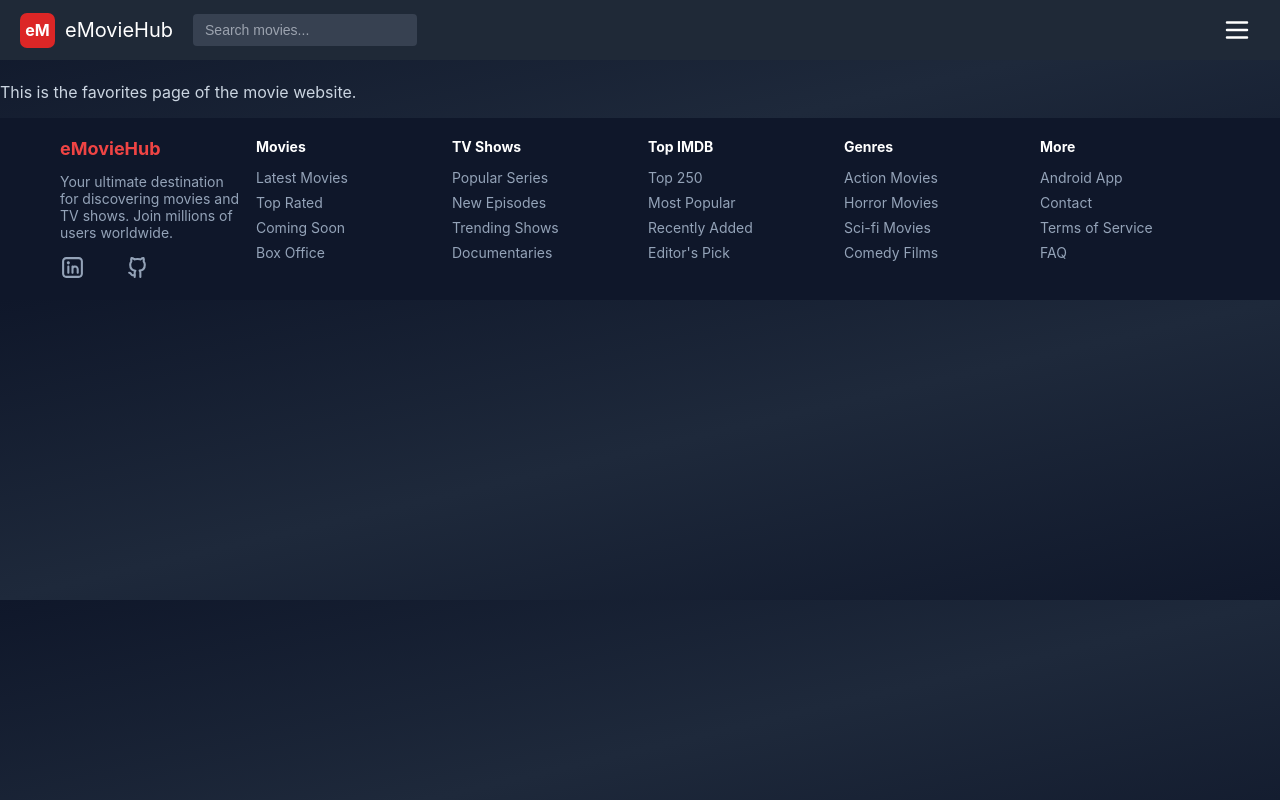
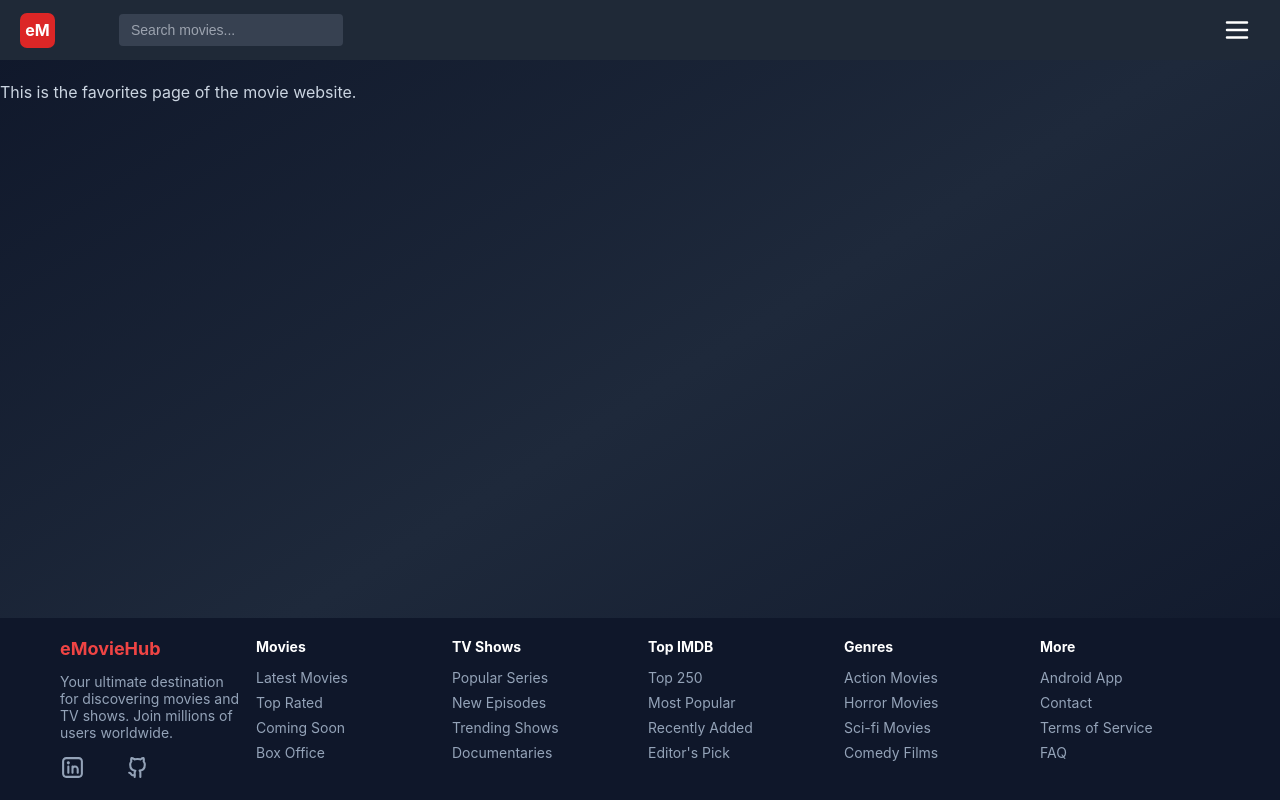
Before and after one commit to N-Adeodatus/movies, a React (Vite) app: page /favorites in a window 1280 px wide. Built offline with nearby package versions, Linux system fonts and the light colour scheme.

Commit message:
improved the layout structure to push the footer to the bottom of the screen

```diff
--- a/components/Navbar.jsx
+++ b/components/Navbar.jsx
@@ -24,7 +24,7 @@
                     <div id="logo">
                         eM
                     </div>
-                    <p id="web-name">eMovieHub</p>
+                    {/* <p id="web-name">eMovieHub</p> */}
                 </div>
             </Link>
 
--- a/src/index.css
+++ b/src/index.css
@@ -2,6 +2,7 @@
   border: 0;
   margin: 0;
   box-sizing: border-box;
+  height: 100vh;
 }
 body {
   border: 0;
@@ -10,9 +11,16 @@
   font-family: 'Inter', sans-serif;
   color: #cbd5e1;
   background: linear-gradient(to bottom right, #0f172a, #1e293b, #0f172a);
+  height: 100vh;
 }
 
 .link {
     text-decoration: none;
     color: inherit;
 }
+
+#root {
+  min-height: 100vh;
+  display: flex;
+  flex-direction: column;
+}
--- a/styles/footer.css
+++ b/styles/footer.css
@@ -3,6 +3,7 @@
     padding: 20px 15px;
     font-size: 14px;
     color: #94a3b8;
+    margin-top: auto;
 }
 
 #footer-header {
@@ -18,6 +19,7 @@
     grid-template-columns: repeat(auto-fit, 180px);
     gap: 16px;
     justify-content: center;
+    margin-top: auto;
 
 }
 
--- a/styles/navbar.css
+++ b/styles/navbar.css
@@ -51,6 +51,7 @@
     margin-left: 20px;
     flex-grow: 1;
     max-width: 200px;
+    margin-left: 4rem;
 }
 
 .search-input {
```
